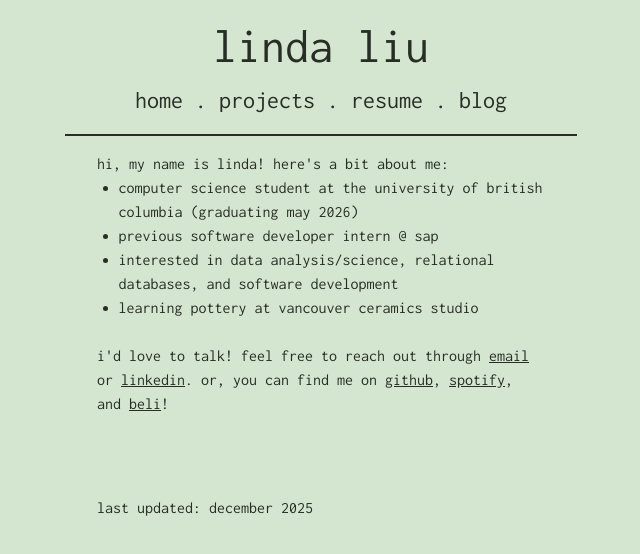
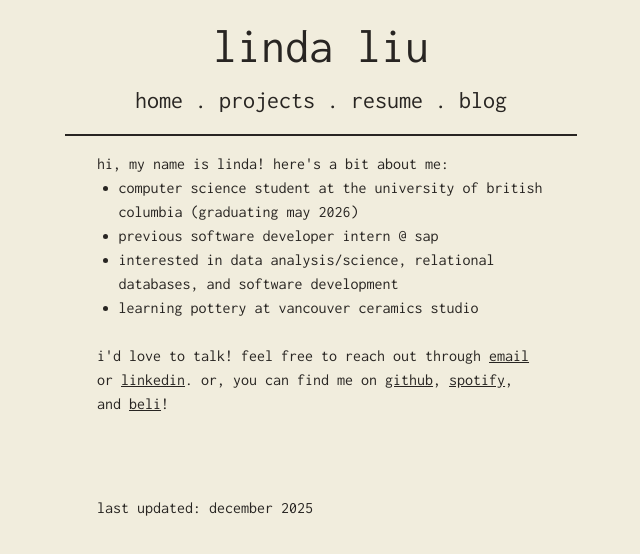
Before and after one commit to lindaliu1/lindaliu1.github.io, a Next.js app: page / in a window 1280 px wide. Shown: the top 554 px of the page, without its empty margins (319-959 px from the left). Built offline with nearby package versions, Linux system fonts and the light colour scheme.

Commit message:
change color scheme

```diff
--- a/app/globals.css
+++ b/app/globals.css
@@ -1,8 +1,8 @@
 @import "tailwindcss";
 
 :root {
-  --background: #d5e6d0;
-  --foreground: #282e26;
+  --background: #f1eddd;
+  --foreground: #282522;
 }
 
 @theme inline {
@@ -14,8 +14,8 @@
 
 @media (prefers-color-scheme: dark) {
   :root {
-    --background: #d5e6d0;
-    --foreground: #282e26;
+    --background: #282522;
+    --foreground: #f1eddd;
   }
 }
 
```
